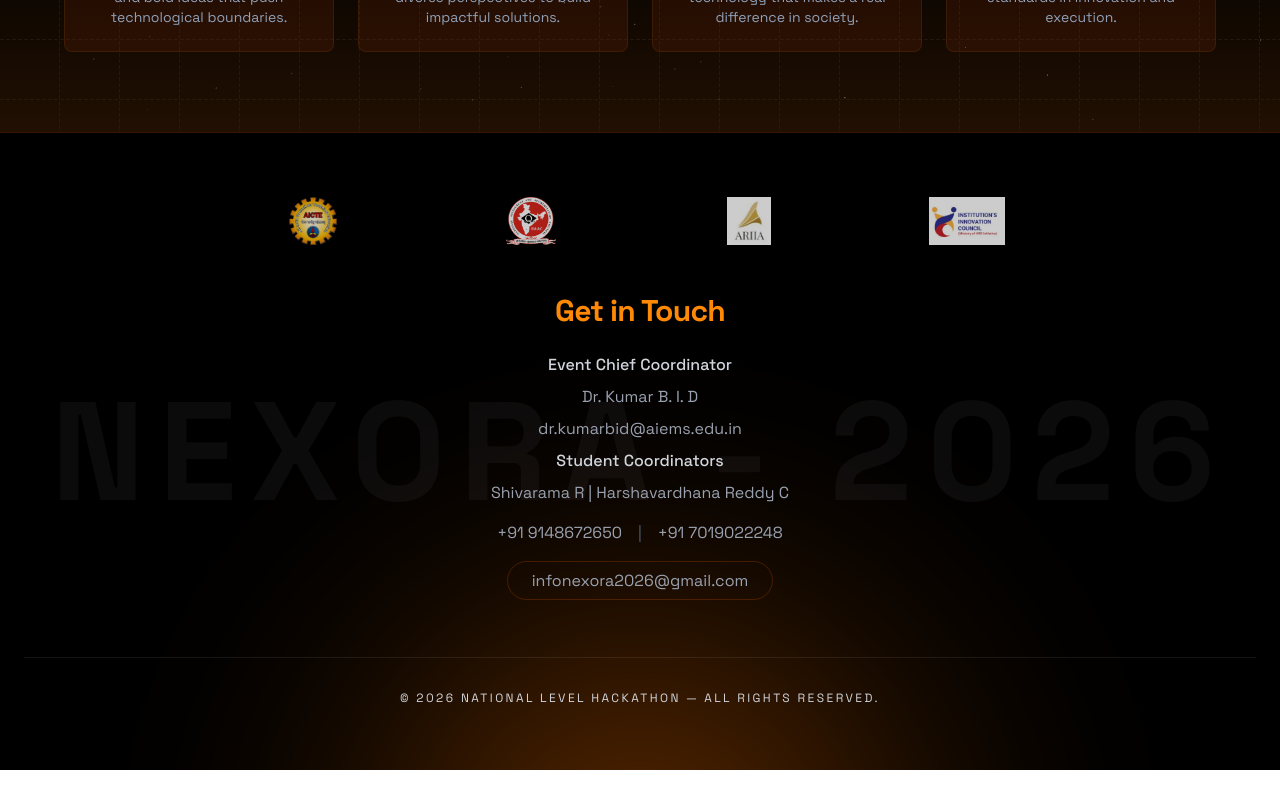
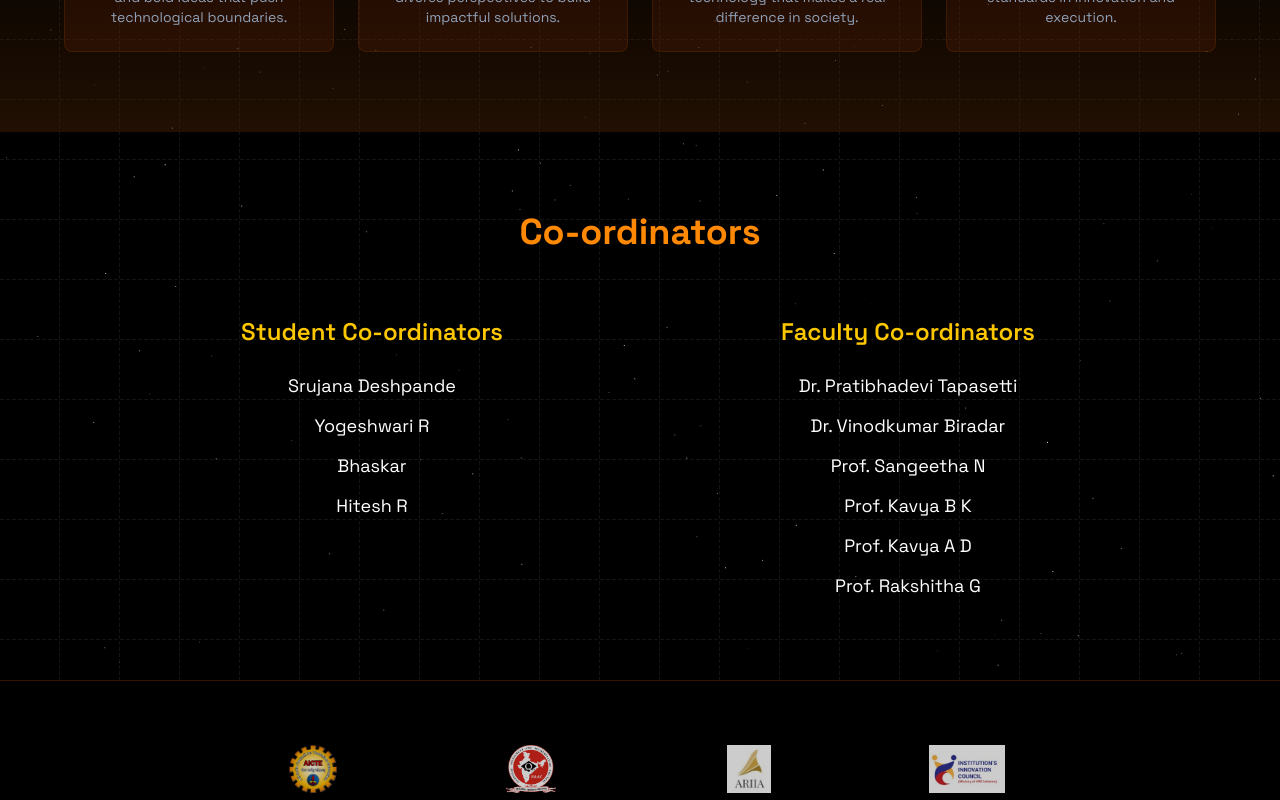
Before and after one commit to SimonLeo28/Nexora-2026, a React (Vite) app: page /about in a window 1280 px wide. Shown: the part 1340-2140 px from the top of the page. Before the commit the page ends 2110 px from the top, so only its background shows below. Built offline with nearby package versions, Linux system fonts and the light colour scheme; the HTML template or start-up script is replaced by a standard one.

Commit message:
co-ordinators added

```diff
--- a/src/Pages/About.jsx
+++ b/src/Pages/About.jsx
@@ -400,8 +400,8 @@ export default function About() {
                     </div>
                 </section>
 
-                {/* Team Section
-            <section className="relative py-20 px-4">
+                {/* Team Section */}
+                {/* <section className="relative py-20 px-4">
                     <div className="max-w-6xl mx-auto">
 
                         <h2 className="text-4xl font-bold text-center mb-16 text-orange-400">
@@ -455,6 +455,67 @@ export default function About() {
                         </div>
                     </div>
                 </section> */}
+                {/* Coordinators Section */}
+                <section className="relative py-20 px-4">
+                    <div className="max-w-5xl mx-auto">
+
+                        <h2 className="text-4xl font-bold text-center mb-16 text-orange-400">
+                            Co-ordinators
+                        </h2>
+
+                        <div className="grid md:grid-cols-2 gap-12">
+
+                            {/* Student Coordinators */}
+                            <div>
+                                <h3 className="text-2xl font-semibold mb-6 text-yellow-400 text-center">
+                                    Student Co-ordinators
+                                </h3>
+
+                                <ul className="space-y-3 text-center">
+                                    {[
+                                        "Srujana Deshpande",
+                                        "Yogeshwari R",
+                                        "Bhaskar",
+                                        "Hitesh R",
+                                    ].map((name) => (
+                                        <li
+                                            key={name}
+                                            className="text-lg text-white hover:text-orange-400 transition"
+                                        >
+                                            {name}
+                                        </li>
+                                    ))}
+                                </ul>
+                            </div>
+
+                            {/* Faculty Coordinators */}
+                            <div>
+                                <h3 className="text-2xl font-semibold mb-6 text-yellow-400 text-center">
+                                    Faculty Co-ordinators
+                                </h3>
+
+                                <ul className="space-y-3 text-center">
+                                    {[
+                                        "Dr. Pratibhadevi Tapasetti",
+                                        "Dr. Vinodkumar Biradar",
+                                        "Prof. Sangeetha N",
+                                        "Prof. Kavya B K",
+                                        "Prof. Kavya A D",
+                                        "Prof. Rakshitha G",
+                                    ].map((name) => (
+                                        <li
+                                            key={name}
+                                            className="text-lg text-white hover:text-orange-400 transition"
+                                        >
+                                            {name}
+                                        </li>
+                                    ))}
+                                </ul>
+                            </div>
+
+                        </div>
+                    </div>
+                </section>
 
                 <Footer />
 
--- a/src/components/Footer.jsx
+++ b/src/components/Footer.jsx
@@ -409,10 +409,10 @@ export default function Footer() {
             </p>
             <div className="pt-4">
               <a
-                href="mailto:infonexora2026@gmail.com"
+                href="mailto:infonexora26@gmail.com"
                 className="px-6 py-2 border border-orange-500/20 rounded-full hover:bg-orange-500/10 hover:border-orange-500/50 transition-all duration-300"
               >
-                infonexora2026@gmail.com
+                infonexora26@gmail.com
               </a>
             </div>
           </div>
```
Lines whose indentation alone changed are shown as unchanged.
